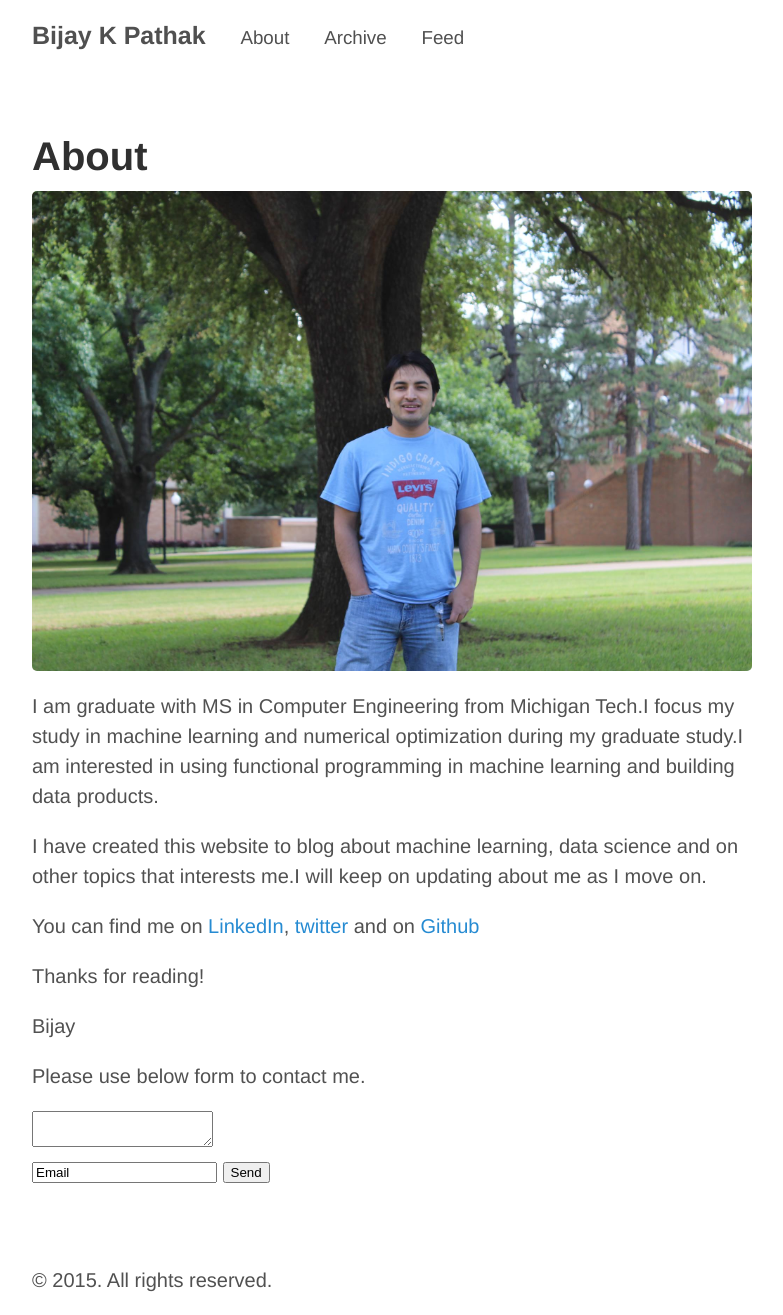
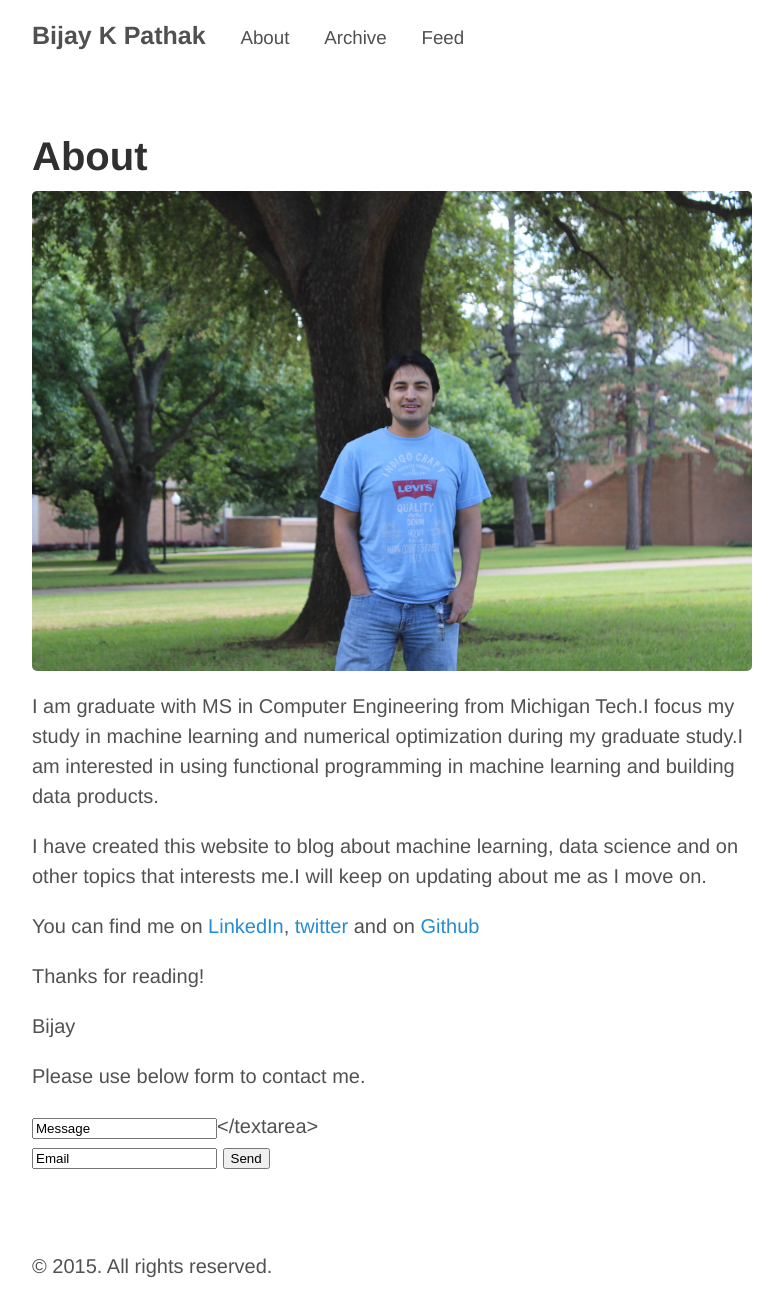
Before and after one commit to bkpathak/bkpathak.github.io, a Jekyll site: the page built from about.md, in a window 1280 px wide. Shown: the whole page, without its empty margins (248-1031 px from the left). Built offline with Jekyll 4.4.1, drawn with Linux system fonts in a browser that asks for light colours; Markdown is read by kramdown in place of the engine named in the settings.

Commit message:
added value for the input box.

```diff
--- a/about.md
+++ b/about.md
@@ -19,7 +19,7 @@ Please use below form to contact me.
 
 <form action="//formspree.io/pathakbijaykumar@gmail.com"
       method="POST">
-      <textarea name="body" value="Message"></textarea>
+      <input type="textarea" name="body" value="Message"></textarea>
       <br>
     <input type="email" name="_replyto" value="Email">
     <input type="submit" value="Send">
```
